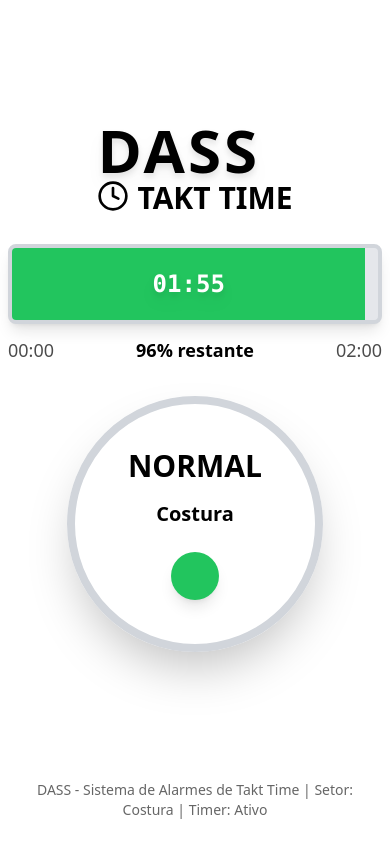
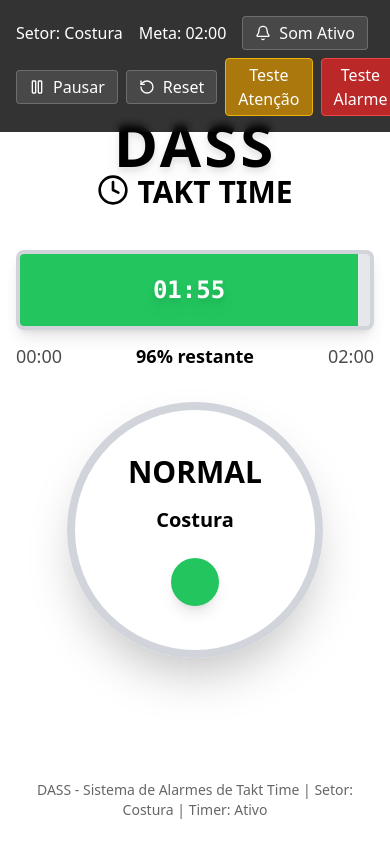
Before and after one commit to hellennverenaa/takt_time_client, a Vue app: page / in a window 390 px wide. Built offline with nearby package versions, Linux system fonts and the light colour scheme.

Commit message:
Atualização para deixar a tela responsiva

```diff
--- a/src/components/TaktTime.vue
+++ b/src/components/TaktTime.vue
@@ -6,8 +6,9 @@
       :style="{ transform: showControls ? 'translateY(0)' : 'translateY(-100%)' }"
       @mouseenter="showControls = true"
     >
-      <div class="bg-black/80 backdrop-blur-sm p-4 flex justify-between items-center">
+      <div class="bg-black/80 backdrop-blur-sm p-4 flex flex-wrap gap-2 justify-between items-center">
         <div class="flex items-center gap-4">
+
           <span class="text-white">Setor: {{ currentStatus.sectorName }}</span>
           <span class="text-white">Meta: {{ formatTime(targetTime) }}</span>
           <button
@@ -59,13 +60,13 @@
     <div class="h-4 w-full cursor-pointer" @mouseenter="showControls = true" @mouseleave="showControls = false" />
 
     <!-- Conteúdo principal -->
-    <div class="flex-1 flex flex-col items-center justify-center p-2">
+    <div class="flex-1 flex flex-col items-center justify-center px-4 py-6 sm:px-6 md:px12">
       <!-- Logo/Nome DASS -->
-      <div class="mb-3">
+      <div class="mb-6 text-center">
         <h1 :class="['text-6xl md:text-7xl lg:text-8xl font-black tracking-wider drop-shadow-lg', getTextColor()]">
           DASS
         </h1>
-
+         <div class="flex flex-col md:flex-row gap-4"></div>
         <div class="flex flex-row">
           <ClockIcon :class="['h-8 w-8', getTextColor()]" />
           <h2 :class="['text-3xl md:text-4xl font-bold ml-2', getTextColor()]">TAKT TIME</h2>
@@ -78,7 +79,7 @@
         <div class="text-center mb-4 flex items-center justify-center gap-3"></div>
 
         <!-- Container da barra de progresso -->
-        <div class="bg-gray-200 rounded-lg h-20 md:h-24 lg:h-28 overflow-hidden shadow-lg border-4 border-gray-300">
+        <div class="w-full bg-gray-200 rounded-lg h-20 sm:h-24 md:h-28 overflow-hidden shadow-lg border-4 border-gray-300">
           <div
             :class="[
               'h-full transition-all duration-1000 ease-linear flex items-center justify-center relative',
@@ -98,7 +99,7 @@
         </div>
 
         <!-- Informações adicionais da barra -->
-        <div class="flex justify-between items-center mt-3">
+        <div class="flex justify-between items-center mt-3 text-xs sm:text-sm md:text-lg">
           <span :class="['text-lg opacity-70', getTextColor()]"> 00:00 </span>
           <span :class="['text-lg font-bold', getTextColor()]"> {{ Math.round(progressPercentage) }}% restante </span>
           <span :class="['text-lg opacity-70', getTextColor()]">
@@ -152,7 +153,7 @@
     </div>
 
     <!-- Rodapé com informações -->
-    <div class="p-6 text-center">
+    <div class="px-4 py-6 text-center text-xs sm:text-sm">
       <div :class="['text-sm opacity-60', getTextColor()]">
         DASS - Sistema de Alarmes de Takt Time | Setor: {{ currentStatus.sectorName }} | Timer:
         {{ isRunning ? "Ativo" : "Pausado" }}
```
